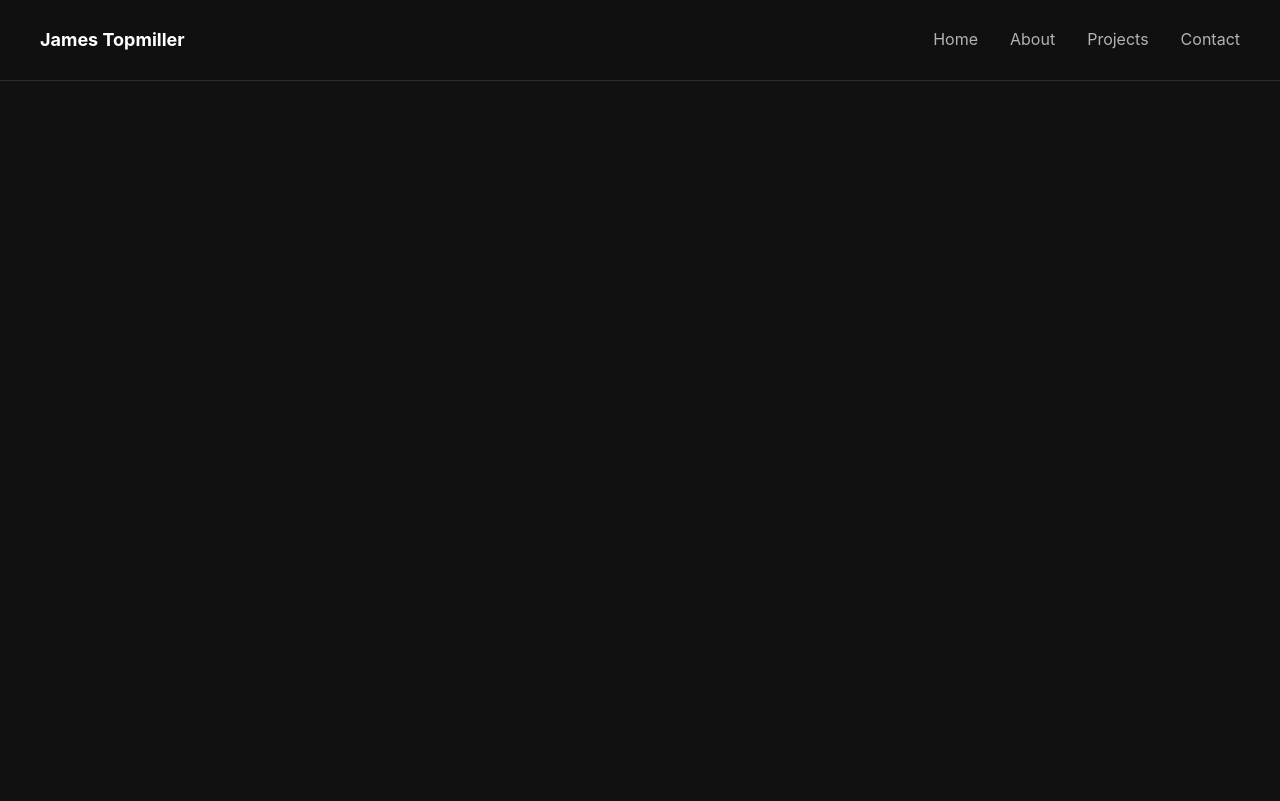
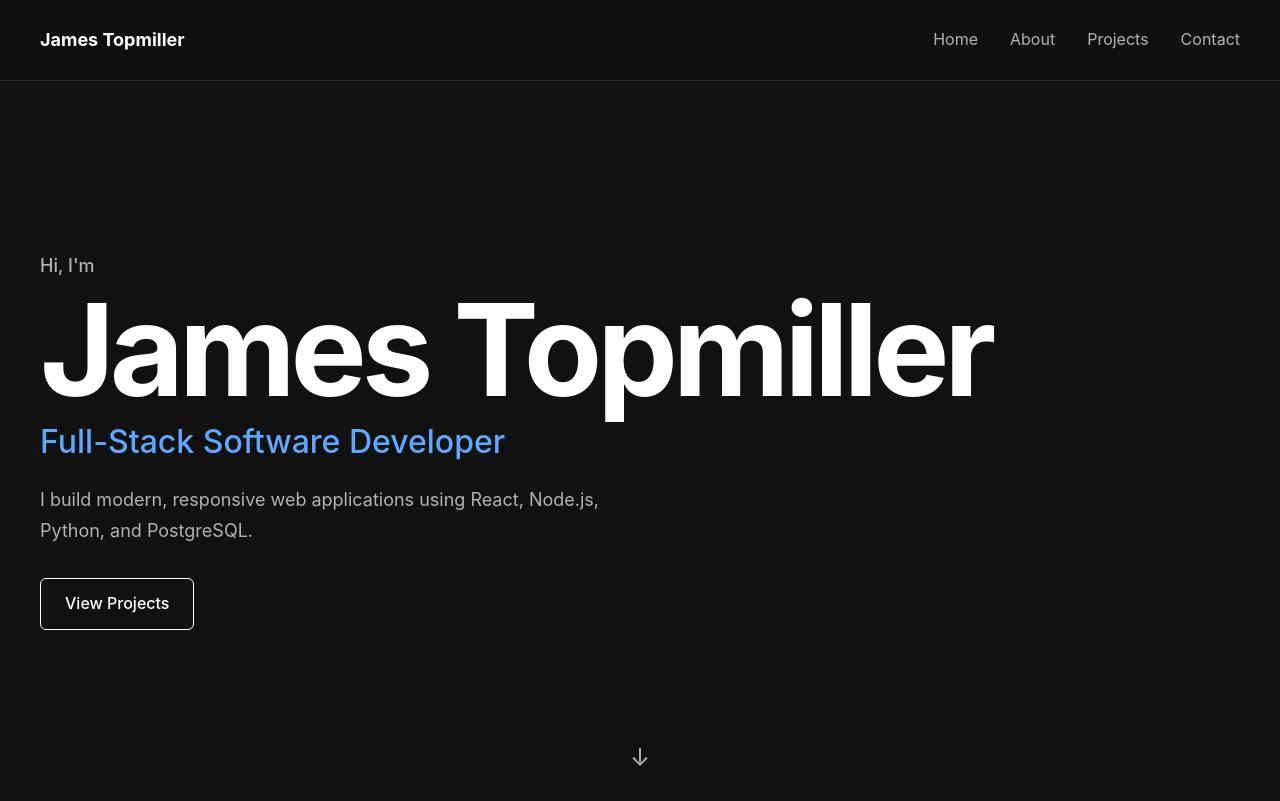
Before and after one commit to topmiljm/my-portfolio, a React app: page / in a window 1280 px wide. Built offline with nearby package versions, Linux system fonts and the light colour scheme; the HTML template or start-up script is replaced by a standard one.

Commit message:
create hero section

```diff
--- a/src/App.jsx
+++ b/src/App.jsx
@@ -1,9 +1,19 @@
 import Navbar from "./components/Navbar/Navbar";
+import Hero from "./components/Hero/Hero";
 
 function App() {
   return (
     <>
       <Navbar />
+
+      <main>
+        <Hero />
+        {/* <About />
+        <Projects />
+        <Contact /> */}
+      </main>
+
+      {/* <Footer /> */}
     </>
   );
 }
--- /dev/null
+++ b/src/components/Hero/Hero.css
@@ -0,0 +1,84 @@
+.hero {
+  min-height: calc(100vh - 80px);
+
+  display: flex;
+  align-items: center;
+
+  position: relative;
+}
+
+.hero__container {
+  display: flex;
+  flex-direction: column;
+  align-items: flex-start;
+}
+
+.hero__intro {
+  margin-bottom: var(--space-2);
+
+  color: var(--color-text-secondary);
+  font-size: var(--fs-500);
+  font-weight: var(--fw-medium);
+}
+
+.hero__title {
+  margin-bottom: var(--space-3);
+
+  font-size: clamp(3.5rem, 10vw, 8rem);
+  font-weight: var(--fw-bold);
+  line-height: 0.95;
+  letter-spacing: -0.04em;
+}
+
+.hero__subtitle {
+  margin-bottom: var(--space-5);
+
+  color: var(--color-accent);
+  font-size: clamp(1.25rem, 3vw, 2rem);
+  font-weight: var(--fw-medium);
+}
+
+.hero__description {
+  max-width: 600px;
+  margin-bottom: var(--space-6);
+
+  font-size: var(--fs-500);
+  line-height: 1.7;
+}
+
+.hero__button {
+  display: inline-flex;
+  align-items: center;
+
+  padding: var(--space-3) var(--space-5);
+
+  border: 1px solid var(--color-text);
+  border-radius: var(--radius-sm);
+
+  color: var(--color-text);
+  font-weight: var(--fw-medium);
+
+  transition: var(--transition);
+}
+
+.hero__button:hover {
+  background-color: var(--color-text);
+  color: var(--color-background);
+}
+
+.hero__scroll {
+  position: absolute;
+  bottom: var(--space-5);
+  left: 50%;
+
+  transform: translateX(-50%);
+
+  color: var(--color-text-secondary);
+  font-size: var(--fs-600);
+
+  transition: var(--transition);
+}
+
+.hero__scroll:hover {
+  color: var(--color-text);
+}
--- a/src/components/Hero/Hero.jsx
+++ b/src/components/Hero/Hero.jsx
@@ -0,0 +1,38 @@
+import "./Hero.css";
+
+function Hero() {
+  return (
+    <section id="home" className="hero">
+      <div className="container hero__container">
+        <p className="hero__intro">Hi, I'm</p>
+
+        <h1 className="hero__title">
+          James Topmiller
+        </h1>
+
+        <h2 className="hero__subtitle">
+          Full-Stack Software Developer
+        </h2>
+
+        <p className="hero__description">
+          I build modern, responsive web applications using
+          React, Node.js, Python, and PostgreSQL.
+        </p>
+
+        <a href="#projects" className="hero__button">
+          View Projects
+        </a>
+      </div>
+
+      <a
+        href="#about"
+        className="hero__scroll"
+        aria-label="Scroll to About section"
+      >
+        ↓
+      </a>
+    </section>
+  );
+}
+
+export default Hero;
--- a/src/components/Navbar/Navbar.jsx
+++ b/src/components/Navbar/Navbar.jsx
@@ -1,11 +1,12 @@
 import "./Navbar.css";
+import site from "../../data/site";
 
 function Navbar() {
 	return (
 		<header className="navbar">
 			<div className="container navbar__container">
 				<a href="#home" className="navbar__logo">
-					James Topmiller
+					{site.name}
 				</a>
 
 				<nav aria-label="Primary Navigation">
--- /dev/null
+++ b/src/data/site.js
@@ -0,0 +1,5 @@
+const site = {
+    name: "James Topmiller"
+};
+
+export default site;
```
Also changed, not shown: notes/06-hero-component.md (added, +13 -0 lines).
